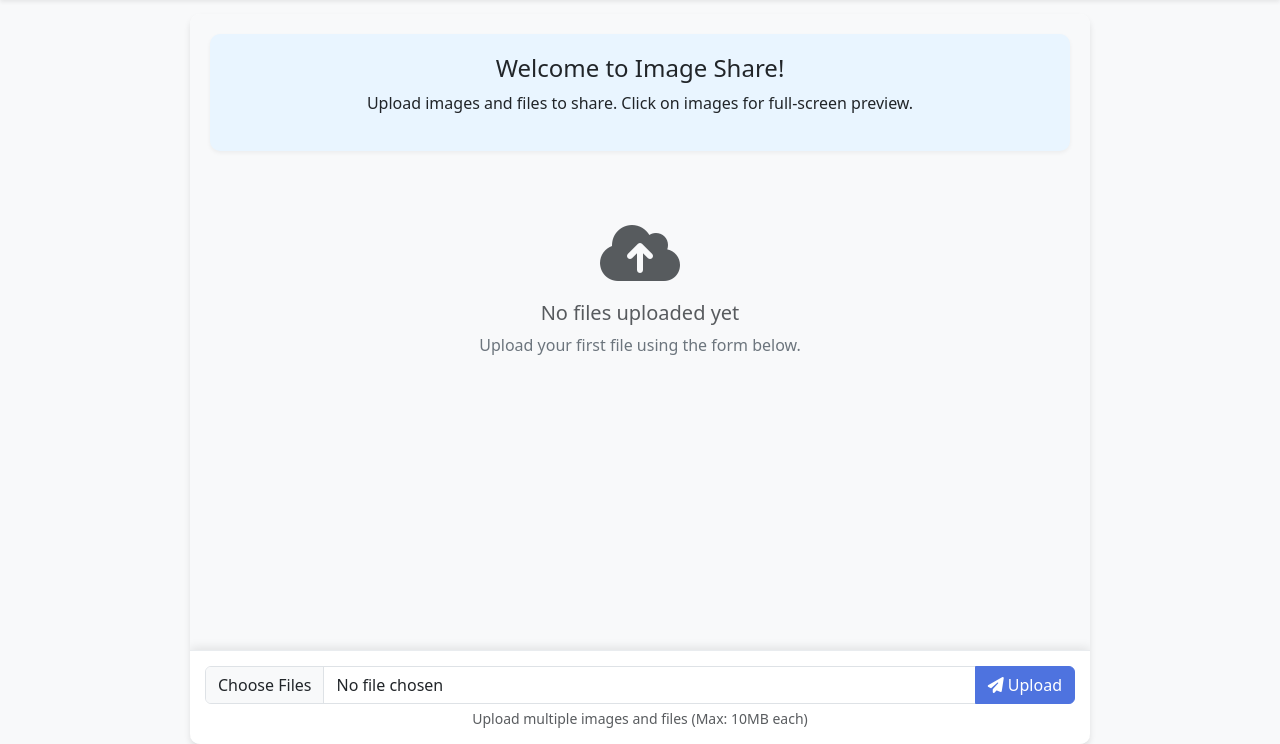
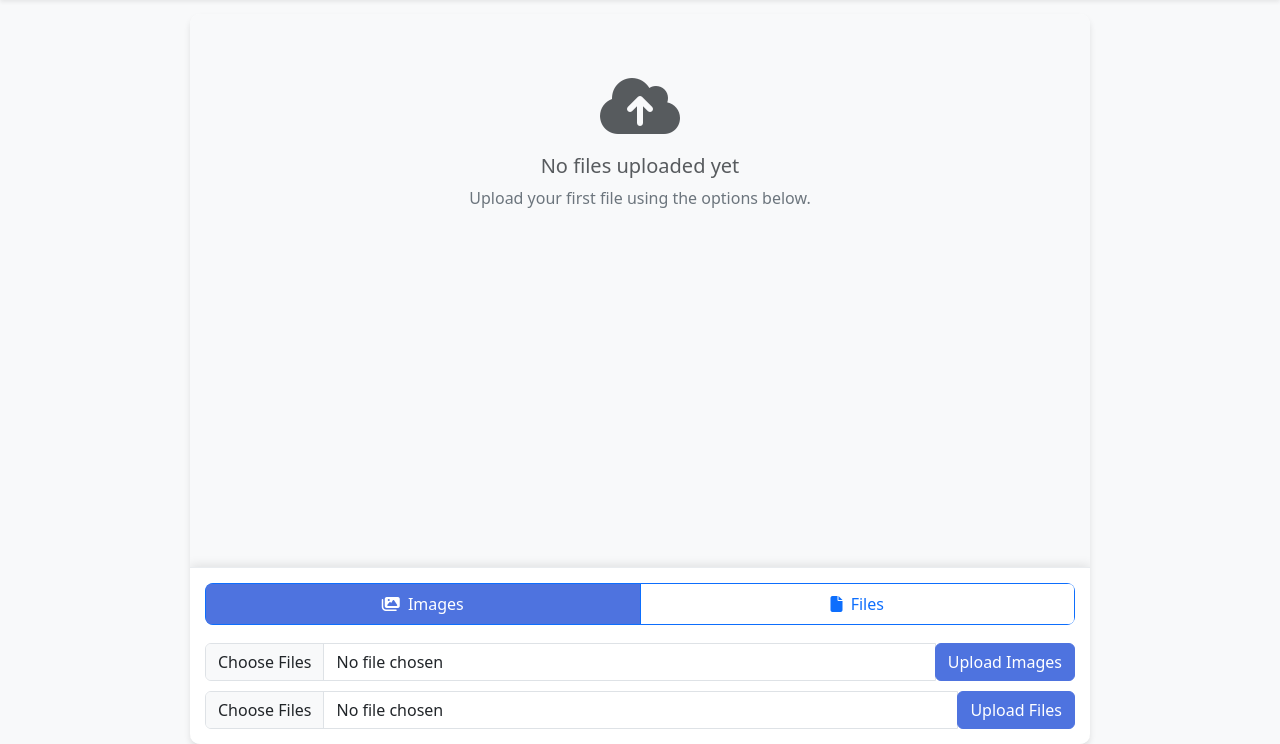
Before and after one commit to zhongkai-dev/imageshare, a Node server app: page /files/dashboard in a window 1280 px wide. Shown: the part 56-800 px from the top of the page. Run offline with Node 20, Linux system fonts and the light colour scheme; the visitor is signed in with stand-in values (Sample User, id 1); some libraries are stand-ins or nearby versions.

Commit message:
Remove welcome message and add separate upload options for images and files

```diff
--- a/models/File.js
+++ b/models/File.js
@@ -30,6 +30,11 @@ const FileSchema = new mongoose.Schema({
     type: String,
     default: null
   },
+  fileType: {
+    type: String,
+    enum: ['image', 'document'],
+    default: 'image'
+  },
   uploadDate: {
     type: Date,
     default: Date.now
--- a/public/style.css
+++ b/public/style.css
@@ -98,6 +98,27 @@ body {
   right: 0;
   z-index: 10;
   box-shadow: 0 -2px 10px rgba(0,0,0,0.1);
+}
+
+/* Upload tabs styling */
+.upload-tabs .btn-group {
+  border-radius: 8px;
+  overflow: hidden;
+}
+
+.upload-tabs .btn {
+  flex: 1;
+  padding: 8px 0;
+  transition: all 0.2s;
+}
+
+.upload-tabs .btn.active {
+  background-color: #4e73df;
+  color: white;
+}
+
+.upload-tab-content {
+  margin-top: 10px;
 }
 
 /* Message styling */
--- a/routes/files.js
+++ b/routes/files.js
@@ -33,10 +33,50 @@ const storage = multer.diskStorage({
   }
 });
 
-const upload = multer({
+// File filters
+const imageFilter = (req, file, cb) => {
+  // Accept only image files
+  if (file.mimetype.startsWith('image/')) {
+    cb(null, true);
+  } else {
+    cb(new Error('Only image files are allowed!'), false);
+  }
+};
+
+const documentFilter = (req, file, cb) => {
+  // Accept document files
+  const allowedTypes = [
+    'application/pdf',
+    'application/msword',
+    'application/vnd.openxmlformats-officedocument.wordprocessingml.document',
+    'application/vnd.ms-excel',
+    'application/vnd.openxmlformats-officedocument.spreadsheetml.sheet',
+    'text/plain',
+    'application/zip',
+    'application/x-rar-compressed',
+    'application/vnd.ms-powerpoint',
+    'application/vnd.openxmlformats-officedocument.presentationml.presentation'
+  ];
+
+  if (allowedTypes.includes(file.mimetype)) {
+    cb(null, true);
+  } else {
+    cb(new Error('Only document files are allowed!'), false);
+  }
+};
+
+// Create different upload handlers for images and documents
+const uploadImages = multer({
   storage,
-  limits: { fileSize: 10 * 1024 * 1024 } // 10MB limit
-});
+  limits: { fileSize: 10 * 1024 * 1024 }, // 10MB limit
+  fileFilter: imageFilter
+}).array('images', 10);
+
+const uploadDocuments = multer({
+  storage,
+  limits: { fileSize: 10 * 1024 * 1024 }, // 10MB limit
+  fileFilter: documentFilter
+}).array('files', 10);
 
 // Dashboard - Show user's files grouped by upload batch
 router.get('/dashboard', isAuthenticated, async (req, res) => {
@@ -78,8 +118,14 @@ router.get('/dashboard', isAuthenticated, async (req, res) => {
   }
 });
 
-// Upload multiple files
-router.post('/upload', isAuthenticated, upload.array('files', 10), async (req, res) => {
+// Upload images
+router.post('/upload-images', isAuthenticated, (req, res) => {
+  uploadImages(req, res, async (err) => {
+    if (err) {
+      console.error('Image upload error:', err);
+      return res.status(400).redirect('/files/dashboard');
+    }
+
     try {
       if (!req.files || req.files.length === 0) {
         return res.status(400).redirect('/files/dashboard');
@@ -97,7 +143,8 @@ router.post('/upload', isAuthenticated, upload.array('files', 10), async (req, r
           size: file.size,
           mimetype: file.mimetype,
           userId: req.session.userId,
-        groupId: groupId // Add the group ID to all files in this upload
+          groupId: groupId,
+          fileType: 'image'
         });
       });
 
@@ -107,6 +154,46 @@ router.post('/upload', isAuthenticated, upload.array('files', 10), async (req, r
       console.error('File upload error:', err);
       res.status(500).redirect('/files/dashboard');
     }
+  });
+});
+
+// Upload documents
+router.post('/upload-documents', isAuthenticated, (req, res) => {
+  uploadDocuments(req, res, async (err) => {
+    if (err) {
+      console.error('Document upload error:', err);
+      return res.status(400).redirect('/files/dashboard');
+    }
+
+    try {
+      if (!req.files || req.files.length === 0) {
+        return res.status(400).redirect('/files/dashboard');
+      }
+
+      // Generate a group ID for this batch of files
+      const groupId = uuidv4();
+
+      // Save each file info to database with the same groupId
+      const filePromises = req.files.map(file => {
+        return File.create({
+          filename: file.filename,
+          originalName: file.originalname,
+          path: file.path,
+          size: file.size,
+          mimetype: file.mimetype,
+          userId: req.session.userId,
+          groupId: groupId,
+          fileType: 'document'
+        });
+      });
+
+      await Promise.all(filePromises);
+      res.redirect('/files/dashboard');
+    } catch (err) {
+      console.error('File upload error:', err);
+      res.status(500).redirect('/files/dashboard');
+    }
+  });
 });
 
 // View image file (for previews)
--- a/views/dashboard.ejs
+++ b/views/dashboard.ejs
@@ -12,11 +12,6 @@
 <div class="chat-container">
   <!-- Chat area -->
   <div class="chat-area" id="chatArea">
-    <div class="welcome-message">
-      <h4>Welcome to Image Share!</h4>
-      <p>Upload images and files to share. Click on images for full-screen preview.</p>
-    </div>
-
     <% if (typeof error !== 'undefined') { %>
       <div class="alert alert-danger" role="alert">
         <%= error %>
@@ -106,7 +101,7 @@
       <div class="empty-state">
         <i class="fas fa-cloud-upload-alt fa-4x text-muted mb-3"></i>
         <h5 class="text-muted">No files uploaded yet</h5>
-        <p>Upload your first file using the form below.</p>
+        <p>Upload your first file using the options below.</p>
       </div>
     <% } %>
 
@@ -114,17 +109,42 @@
     <div style="height: 15px;"></div>
   </div>
 
-  <!-- Upload form -->
+  <!-- Upload form with separate options -->
   <div class="upload-form">
-    <form action="/files/upload" method="POST" enctype="multipart/form-data" id="uploadForm">
-      <div class="input-group">
-        <input class="form-control" type="file" id="files" name="files" multiple required>
-        <button type="submit" class="btn btn-primary">
-          <i class="fas fa-paper-plane"></i> Upload
+    <div class="upload-tabs">
+      <div class="btn-group w-100 mb-2">
+        <button type="button" class="btn btn-outline-primary active" id="imagesTabBtn" onclick="switchTab('images')">
+          <i class="fas fa-images me-1"></i> Images
+        </button>
+        <button type="button" class="btn btn-outline-primary" id="filesTabBtn" onclick="switchTab('files')">
+          <i class="fas fa-file me-1"></i> Files
         </button>
       </div>
-      <div class="form-text text-center text-muted">Upload multiple images and files (Max: 10MB each)</div>
-    </form>
+    </div>
+
+    <!-- Images Upload Form -->
+    <div id="imagesUploadForm" class="upload-tab-content">
+      <form action="/files/upload-images" method="post" enctype="multipart/form-data">
+        <div class="input-group">
+          <input type="file" class="form-control" name="images" multiple accept="image/*" required>
+          <div class="input-group-append">
+            <button type="submit" class="btn btn-primary">Upload Images</button>
+          </div>
+        </div>
+      </form>
+    </div>
+
+    <!-- Files Upload Form -->
+    <div id="filesUploadForm" class="upload-tab-content">
+      <form action="/files/upload-documents" method="post" enctype="multipart/form-data">
+        <div class="input-group">
+          <input type="file" class="form-control" name="files" multiple accept=".pdf,.doc,.docx,.xls,.xlsx,.txt,.zip,.rar,.ppt,.pptx" required>
+          <div class="input-group-append">
+            <button type="submit" class="btn btn-primary">Upload Files</button>
+          </div>
+        </div>
+      </form>
+    </div>
   </div>
 </div>
 
@@ -145,13 +165,41 @@
     const chatArea = document.getElementById('chatArea');
     chatArea.scrollTop = chatArea.scrollHeight;
 
-    // Add a submit handler to show a loading indicator
-    document.getElementById('uploadForm').addEventListener('submit', function() {
+    // Add submit handlers to show loading indicators
+    document.getElementById('imagesUploadForm').addEventListener('submit', function() {
+      const btn = this.querySelector('button[type="submit"]');
+      btn.innerHTML = '<span class="spinner-border spinner-border-sm" role="status" aria-hidden="true"></span> Uploading...';
+      btn.disabled = true;
+    });
+
+    document.getElementById('filesUploadForm').addEventListener('submit', function() {
       const btn = this.querySelector('button[type="submit"]');
       btn.innerHTML = '<span class="spinner-border spinner-border-sm" role="status" aria-hidden="true"></span> Uploading...';
       btn.disabled = true;
     });
   };
+
+  // Tab switching functionality
+  function switchTab(tabName) {
+    // Hide all tab contents
+    document.querySelectorAll('.upload-tab-content').forEach(tab => {
+      tab.style.display = 'none';
+    });
+
+    // Remove active class from all tab buttons
+    document.querySelectorAll('.upload-tabs .btn').forEach(btn => {
+      btn.classList.remove('active');
+    });
+
+    // Show the selected tab content and activate button
+    if (tabName === 'images') {
+      document.getElementById('imagesUploadForm').style.display = 'block';
+      document.getElementById('imagesTabBtn').classList.add('active');
+    } else {
+      document.getElementById('filesUploadForm').style.display = 'block';
+      document.getElementById('filesTabBtn').classList.add('active');
+    }
+  }
 
   // Image preview functionality
   function openImagePreview(src, name) {
@@ -194,4 +242,67 @@
       console.error('Error downloading files:', e);
     }
   }
+
+  // Image preview functionality
+  document.addEventListener('DOMContentLoaded', function() {
+    // Handle image clicks for preview
+    document.querySelectorAll('.chat-img, .image-grid-item img').forEach(img => {
+      img.addEventListener('click', function() {
+        const overlay = document.getElementById('imagePreviewOverlay');
+        const previewImage = document.getElementById('previewImage');
+        const imageTitle = document.getElementById('imageTitle');
+
+        previewImage.src = this.src;
+        imageTitle.textContent = this.alt || 'Image Preview';
+        overlay.style.display = 'flex';
+      });
+    });
+
+    // Close preview on button click
+    document.getElementById('closePreview').addEventListener('click', function() {
+      document.getElementById('imagePreviewOverlay').style.display = 'none';
+    });
+
+    // Close preview on overlay click
+    document.getElementById('imagePreviewOverlay').addEventListener('click', function(e) {
+      if (e.target === this) {
+        this.style.display = 'none';
+      }
+    });
+
+    // Handle PWA install prompt for iOS
+    const isIOS = /iPad|iPhone|iPod/.test(navigator.userAgent) && !window.MSStream;
+    const isInStandaloneMode = window.matchMedia('(display-mode: standalone)').matches;
+
+    if (isIOS && !isInStandaloneMode) {
+      document.getElementById('iosInstallMessage').style.display = 'block';
+    }
+
+    // Tab switching functionality
+    const imagesTabBtn = document.getElementById('imagesTabBtn');
+    const filesTabBtn = document.getElementById('filesTabBtn');
+    const imagesUploadForm = document.getElementById('imagesUploadForm');
+    const filesUploadForm = document.getElementById('filesUploadForm');
+
+    // Initially show images form and hide files form
+    imagesUploadForm.style.display = 'block';
+    filesUploadForm.style.display = 'none';
+    imagesTabBtn.classList.add('active');
+
+    // Switch to images tab
+    imagesTabBtn.addEventListener('click', function() {
+      imagesUploadForm.style.display = 'block';
+      filesUploadForm.style.display = 'none';
+      imagesTabBtn.classList.add('active');
+      filesTabBtn.classList.remove('active');
+    });
+
+    // Switch to files tab
+    filesTabBtn.addEventListener('click', function() {
+      filesUploadForm.style.display = 'block';
+      imagesUploadForm.style.display = 'none';
+      filesTabBtn.classList.add('active');
+      imagesTabBtn.classList.remove('active');
+    });
+  });
 </script>
```
Lines whose indentation alone changed are shown as unchanged.
